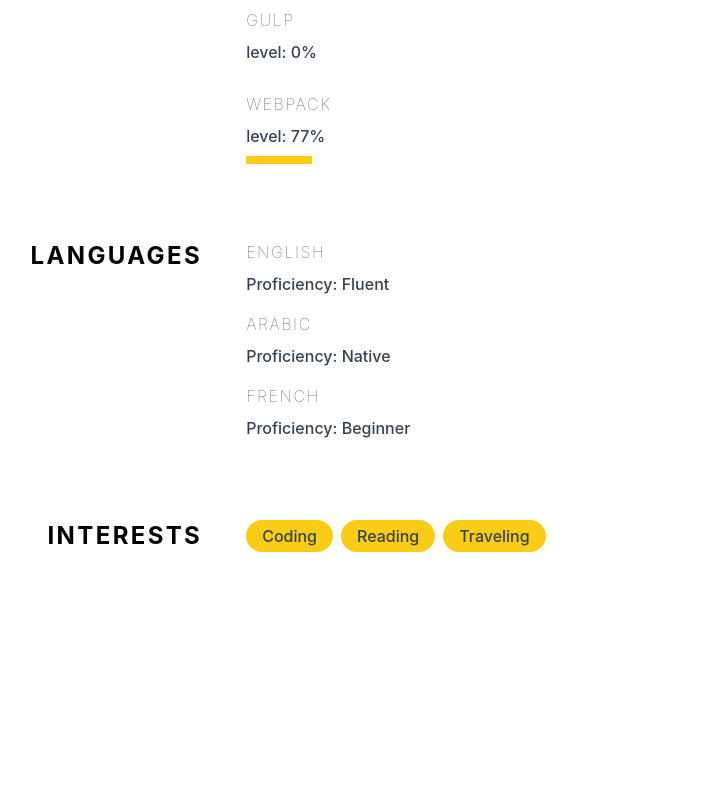
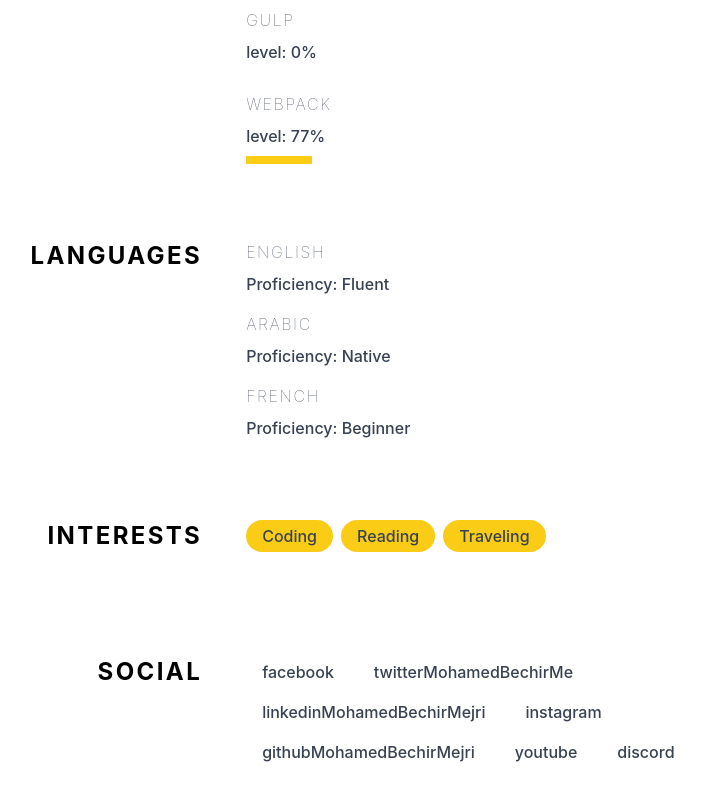
Before and after one commit to MohamedBechirMejri/cv-app-theodinproject, a React (Create React App) app: page / in a window 1280 px wide. Shown: the part 1632-2432 px from the top of the page, without its empty margins (212-917 px from the left). Before the commit the page ends 2352 px from the top, so only its background shows below. Built offline with nearby package versions, Linux system fonts and the light colour scheme.

Commit message:
Add social links

```diff
--- a/src/Components/Preview/Preview.tsx
+++ b/src/Components/Preview/Preview.tsx
@@ -9,6 +9,7 @@ import Experience from "./Experience";
 import Skills from "./Skills";
 import Languages from "./Languages";
 import Interests from "./Interests";
+import SocialPresence from "./SocialPresence";
 
 const Preview = ({ data }: { data: CvData }) => {
   return (
@@ -42,6 +43,7 @@ const Preview = ({ data }: { data: CvData }) => {
       <Skills skills={data.skills} tools={data.tools} />
       <Languages languages={data.languages} />
       <Interests interests={data.interests} />
+      <SocialPresence socialLinks={data.socialLinks} />
     </div>
   );
 };
--- /dev/null
+++ b/src/Components/Preview/SocialPresence.tsx
@@ -0,0 +1,44 @@
+import React from "react";
+
+const SocialPresence = ({
+  socialLinks,
+}: {
+  socialLinks: {
+    facebook: string;
+    twitter: string;
+    instagram: string;
+    github: string;
+    youtube: string;
+    discord: string;
+  };
+}) => {
+  return (
+    <div className="flex flex-col max-w-[52rem] w-full text-gray-700">
+      {" "}
+      <div className="flex w-full px-4 font-medium gap-11">
+        <div className="flex flex-col items-end justify-start gap-1">
+          <h1
+            className={`font-bold text-2xl text-black  tracking-widest uppercase`}
+          >
+            Social
+          </h1>
+          <h1 className="text-2xl font-bold tracking-widest text-black uppercase opacity-0">
+            experience
+          </h1>
+          <p className="flex gap-1"></p>
+        </div>
+        <div className="flex flex-wrap items-start justify-start gap-2">
+          {Object.entries(socialLinks).map((link, index) => {
+            return (
+              <h1 key={index} className="px-4 py-1 rounded-full">
+                {link}
+              </h1>
+            );
+          })}
+        </div>
+      </div>
+    </div>
+  );
+};
+
+export default SocialPresence;
```
